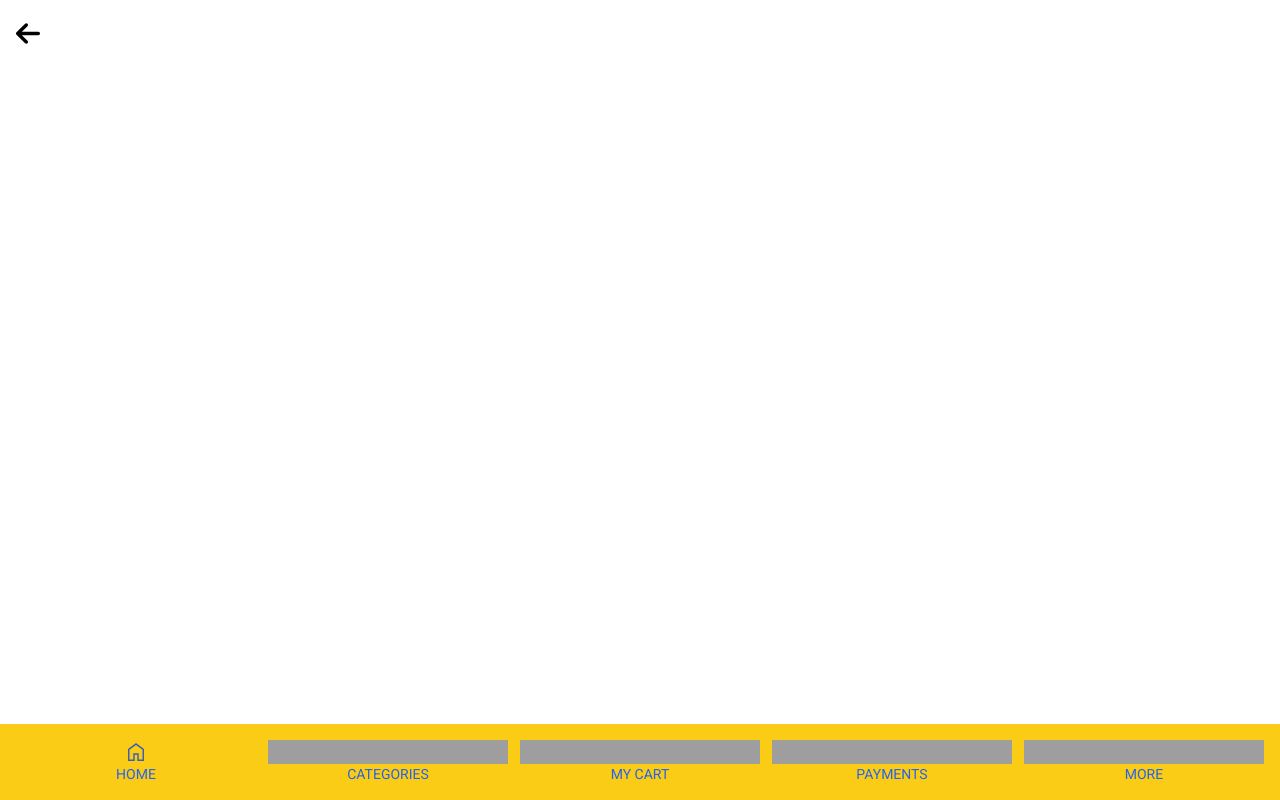
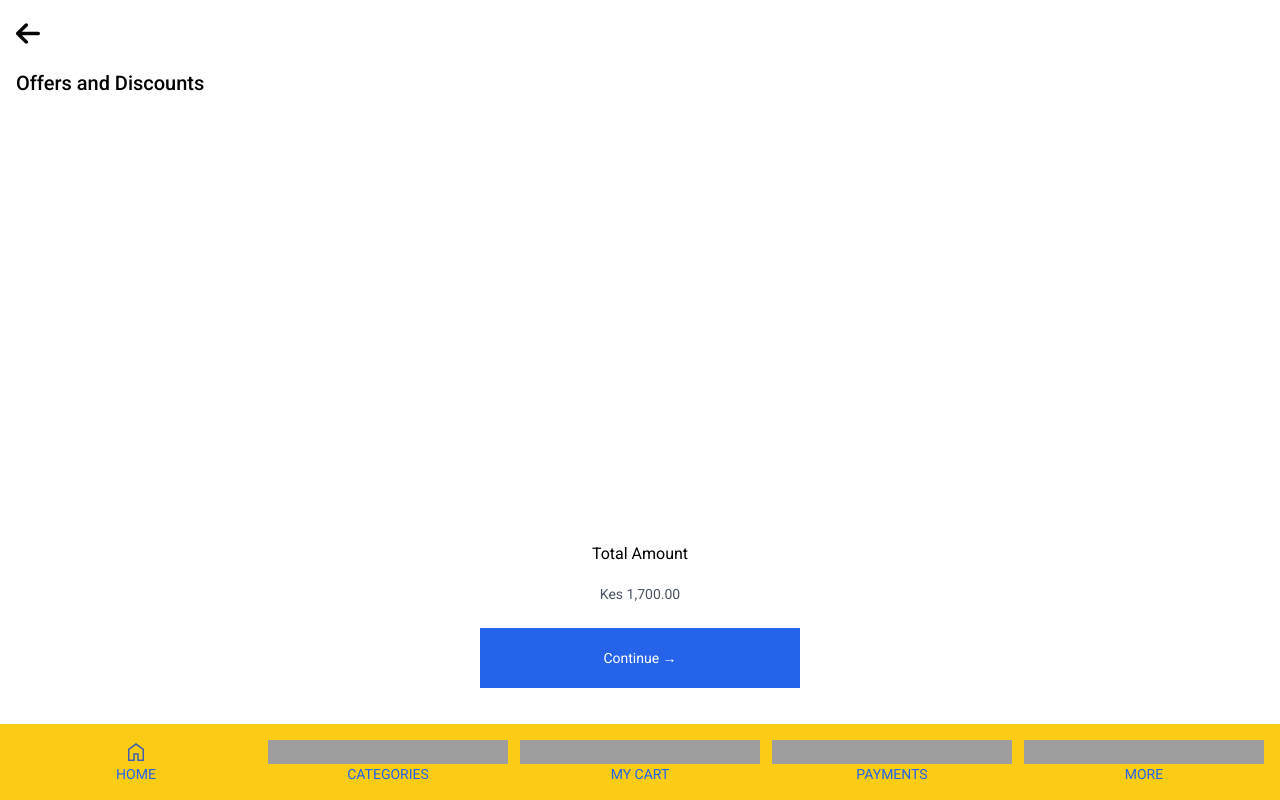
Before and after one commit to LeonNjoroge/Shop-Web-Application, an Angular app: page /cart in a window 1280 px wide. Built offline with nearby package versions, Linux system fonts and the light colour scheme; grey boxes are pictures that could not be loaded.

Commit message:
Cart Page update

```diff
--- a/src/app/cart/cart.component.html
+++ b/src/app/cart/cart.component.html
@@ -1,2 +1,21 @@
 <a href="/"
 ><img src="assets/icons/arrow-back.svg" class="pl-4 pt-5 w-10 h-13"></a>
+
+
+<div class="my-cart">
+    <h2 class="pl-4 pt-5">Offers and Discounts</h2>
+
+    <!--Where cart items will be populated-->
+    <div class="cart-items"></div>
+
+    <div class="absolute bottom-16 left-0 w-full bg-white p-4 pb-12 shadow-md flex flex-col items-center">
+        <div class="flex flex-col items-center">
+            <h3 class="text-lg font-semibold">Total Amount</h3>
+            <p class="text-gray-600">Kes 1,700.00</p>
+        </div>
+
+        <button class="mt-3 flex justify-center items-center gap-2 px-6 py-5 bg-blue-600 text-white w-full max-w-xs text-center" (click)="navigateToSuccess()">
+            Continue →
+        </button>
+    </div>
+</div>
--- a/src/app/cart/cart.component.ts
+++ b/src/app/cart/cart.component.ts
@@ -1,4 +1,5 @@
-import { Component, OnInit } from '@angular/core';
+import { Component } from '@angular/core';
+import { Router } from '@angular/router';
 
 @Component({
   selector: 'app-cart',
@@ -6,11 +7,13 @@ import { Component, OnInit } from '@angular/core';
   styleUrls: ['./cart.component.scss'],
   standalone:true,
 })
-export class CartComponent implements OnInit {
+export class CartComponent {
 
-  constructor() { }
+  constructor(private router: Router) { }
 
-  ngOnInit(): void {
+  navigateToSuccess(){
+    this.router.navigate(['/success']);
   }
 
+
 }
--- a/src/app/success/success.component.html
+++ b/src/app/success/success.component.html
@@ -9,6 +9,6 @@
             Your order has been placed <br>
             and is being processed
         </p>
-        <button class="mt-4 px-6 py-2 w-28 h-10 bg-emerald-400 text-white " href="/">Got it!</button>
+        <button class="mt-4 px-6 py-2 w-28 h-10 bg-emerald-400 text-white " (click)="navigateHome()">Got it!</button>
     </div>
 </div>
--- a/src/app/success/success.component.ts
+++ b/src/app/success/success.component.ts
@@ -1,4 +1,5 @@
-import { Component, OnInit } from '@angular/core';
+import { Component} from '@angular/core';
+import { Router } from '@angular/router';
 
 @Component({
   selector: 'app-success',
@@ -6,11 +7,12 @@ import { Component, OnInit } from '@angular/core';
   styleUrls: ['./success.component.scss'],
   standalone:true,
 })
-export class SuccessComponent implements OnInit {
+export class SuccessComponent {
 
-  constructor() { }
+  constructor(private router:Router) { }
 
-  ngOnInit(): void {
+  navigateHome(){
+    this.router.navigate(['/']);
   }
 
 }
```
